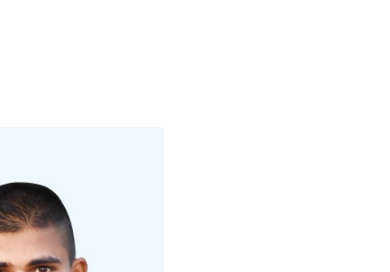
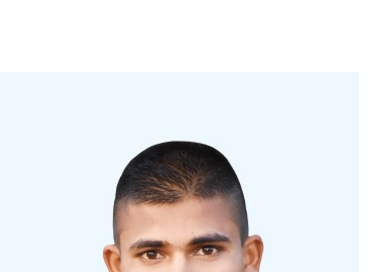
Before and after one commit to polsingambule/Portfolio, a plain HTML site: page index.html in a window 390 px wide. Shown: the part 76-348 px from the top of the page. Drawn offline with Linux system fonts and the light colour scheme.

Commit message:
dgjhfch
fytfj

```diff
--- a/css/style.css
+++ b/css/style.css
@@ -503,7 +503,7 @@ footer .text span a:hover{
     padding-top: 8rem;
 }
 section#home {
-    background-size:200%;
+    background-size:250%;
     background-position: -38.5rem;
     background-repeat: no-repeat;
 }
```
